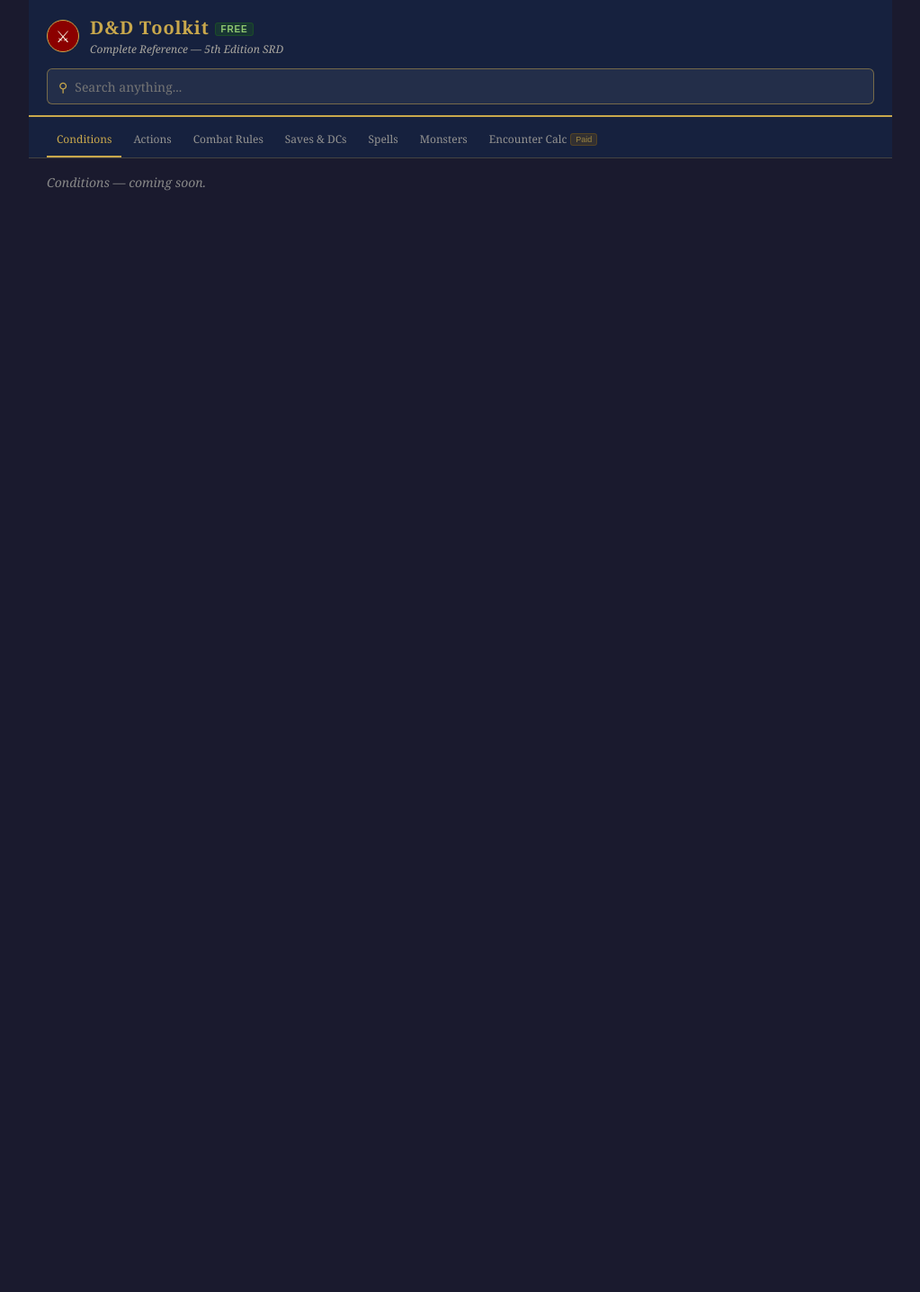
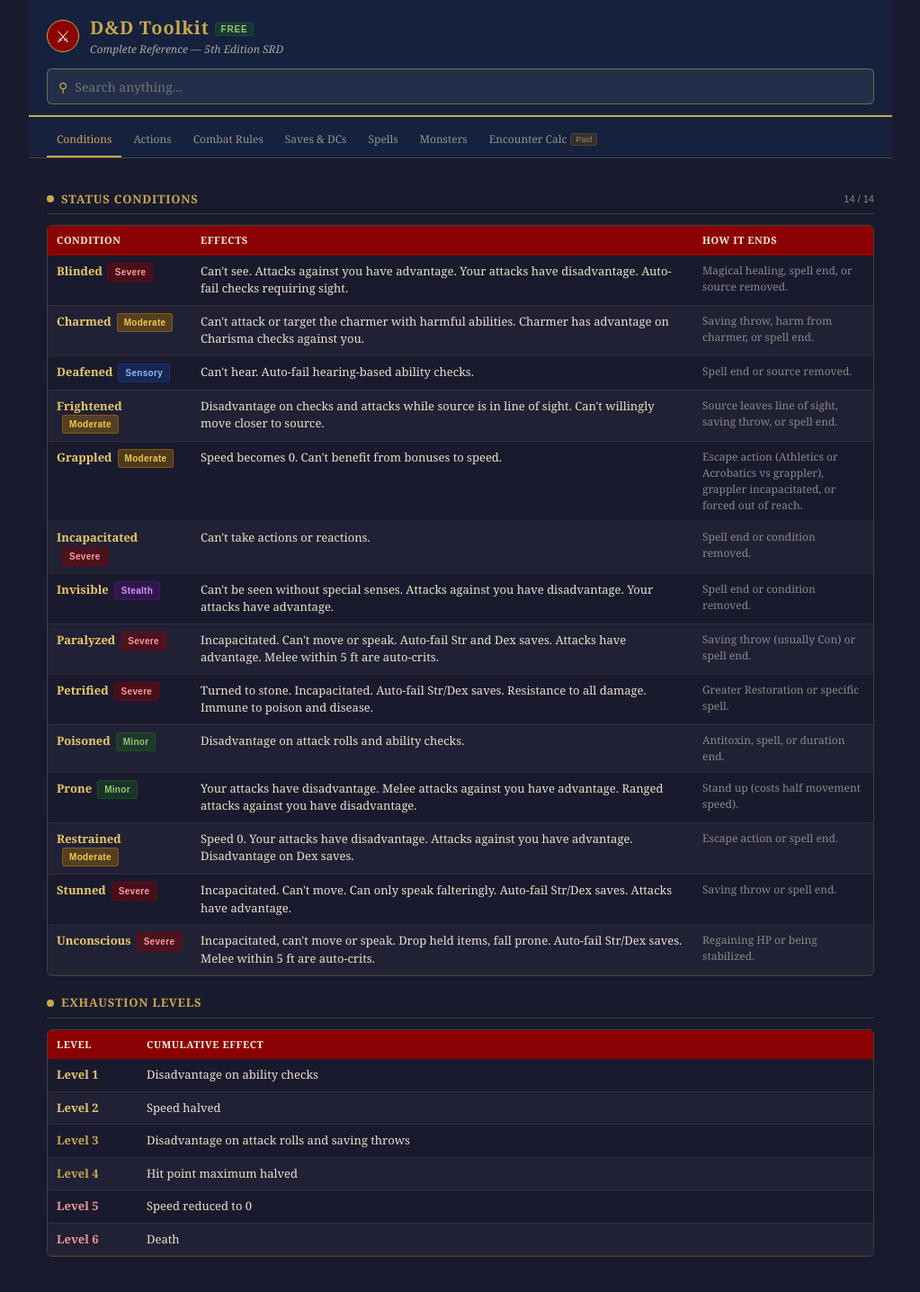
Before and after one commit to sbetting510/idlemode-toolkit, a React (Vite) app: page / in a window 1280 px wide. Shown: the top 1436 px of the page at 90% size, without its empty margins (128-1151 px from the left). Before the commit the page ends 800 px from the top, so only its background shows below. Built offline with nearby package versions, Linux system fonts and the light colour scheme.

Commit message:
Add Conditions tab

```diff
--- a/src/App.jsx
+++ b/src/App.jsx
@@ -1,5 +1,6 @@
 import { useState } from 'react'
 import './styles/globals.css'
+import Conditions from './components/tabs/Conditions'
 
 const TABS = [
   { id: 'conditions',  label: 'Conditions',     paid: false },
@@ -214,9 +215,12 @@
 
       {/* ── Tab content ── */}
       <main style={{ padding: '1rem 1.25rem' }}>
-        <p style={{ color: 'var(--muted)', fontStyle: 'italic', fontSize: 14 }}>
-          {activeTab.label} — coming soon.
-        </p>
+        {currentTab === 'conditions' && <Conditions searchTerm={searchTerm} />}
+        {currentTab !== 'conditions' && (
+          <p style={{ color: 'var(--muted)', fontStyle: 'italic', fontSize: 14 }}>
+            {activeTab.label} — coming soon.
+          </p>
+        )}
       </main>
 
     </div>
--- /dev/null
+++ b/src/components/tabs/Conditions.jsx
@@ -0,0 +1,147 @@
+const CONDITIONS = [
+    { name: 'Blinded', sev: 'red', effects: "Can't see. Attacks against you have advantage. Your attacks have disadvantage. Auto-fail checks requiring sight.", ends: 'Magical healing, spell end, or source removed.' },
+    { name: 'Charmed', sev: 'amber', effects: "Can't attack or target the charmer with harmful abilities. Charmer has advantage on Charisma checks against you.", ends: 'Saving throw, harm from charmer, or spell end.' },
+    { name: 'Deafened', sev: 'blue', effects: "Can't hear. Auto-fail hearing-based ability checks.", ends: 'Spell end or source removed.' },
+    { name: 'Frightened', sev: 'amber', effects: "Disadvantage on checks and attacks while source is in line of sight. Can't willingly move closer to source.", ends: 'Source leaves line of sight, saving throw, or spell end.' },
+    { name: 'Grappled', sev: 'amber', effects: "Speed becomes 0. Can't benefit from bonuses to speed.", ends: 'Escape action (Athletics or Acrobatics vs grappler), grappler incapacitated, or forced out of reach.' },
+    { name: 'Incapacitated', sev: 'red', effects: "Can't take actions or reactions.", ends: 'Spell end or condition removed.' },
+    { name: 'Invisible', sev: 'purple', effects: "Can't be seen without special senses. Attacks against you have disadvantage. Your attacks have advantage.", ends: 'Spell end or condition removed.' },
+    { name: 'Paralyzed', sev: 'red', effects: "Incapacitated. Can't move or speak. Auto-fail Str and Dex saves. Attacks have advantage. Melee within 5 ft are auto-crits.", ends: 'Saving throw (usually Con) or spell end.' },
+    { name: 'Petrified', sev: 'red', effects: "Turned to stone. Incapacitated. Auto-fail Str/Dex saves. Resistance to all damage. Immune to poison and disease.", ends: 'Greater Restoration or specific spell.' },
+    { name: 'Poisoned', sev: 'green', effects: 'Disadvantage on attack rolls and ability checks.', ends: 'Antitoxin, spell, or duration end.' },
+    { name: 'Prone', sev: 'green', effects: 'Your attacks have disadvantage. Melee attacks against you have advantage. Ranged attacks against you have disadvantage.', ends: 'Stand up (costs half movement speed).' },
+    { name: 'Restrained', sev: 'amber', effects: 'Speed 0. Your attacks have disadvantage. Attacks against you have advantage. Disadvantage on Dex saves.', ends: 'Escape action or spell end.' },
+    { name: 'Stunned', sev: 'red', effects: "Incapacitated. Can't move. Can only speak falteringly. Auto-fail Str/Dex saves. Attacks have advantage.", ends: 'Saving throw or spell end.' },
+    { name: 'Unconscious', sev: 'red', effects: "Incapacitated, can't move or speak. Drop held items, fall prone. Auto-fail Str/Dex saves. Melee within 5 ft are auto-crits.", ends: 'Regaining HP or being stabilized.' },
+  ]
+
+  const EXHAUSTION = [
+    { level: 'Level 1', effect: 'Disadvantage on ability checks' },
+    { level: 'Level 2', effect: 'Speed halved' },
+    { level: 'Level 3', effect: 'Disadvantage on attack rolls and saving throws' },
+    { level: 'Level 4', effect: 'Hit point maximum halved' },
+    { level: 'Level 5', effect: 'Speed reduced to 0' },
+    { level: 'Level 6', effect: 'Death' },
+  ]
+
+  const SEV_BADGE = {
+    red:    { bg: 'rgba(139,0,0,0.4)',     color: '#ff9999', border: 'rgba(139,0,0,0.6)',     label: 'Severe'   },
+    amber:  { bg: 'rgba(180,120,0,0.35)',  color: '#f5c842', border: 'rgba(180,120,0,0.5)',   label: 'Moderate' },
+    green:  { bg: 'rgba(30,100,30,0.35)',  color: '#90c870', border: 'rgba(30,100,30,0.5)',   label: 'Minor'    },
+    blue:   { bg: 'rgba(20,60,140,0.4)',   color: '#90b8f8', border: 'rgba(20,60,140,0.6)',   label: 'Sensory'  },
+    purple: { bg: 'rgba(80,20,120,0.4)',   color: '#d090f8', border: 'rgba(80,20,120,0.6)',   label: 'Stealth'  },
+  }
+
+  function Badge({ sev }) {
+    const s = SEV_BADGE[sev]
+    return (
+      <span style={{
+        display: 'inline-block', padding: '2px 7px', borderRadius: 3,
+        fontSize: 10, fontWeight: 'bold', fontFamily: 'sans-serif',
+        letterSpacing: '0.03em', whiteSpace: 'nowrap',
+        background: s.bg, color: s.color, border: `1px solid ${s.border}`,
+        marginLeft: 6,
+      }}>{s.label}</span>
+    )
+  }
+
+  function hl(text, term) {
+    if (!term) return text
+    const re = new RegExp(`(${term.replace(/[.*+?^${}()|[\]\\]/g, '\\$&')})`, 'gi')
+    const parts = text.split(re)
+    return parts.map((part, i) =>
+      re.test(part) ? <mark key={i}>{part}</mark> : part
+    )
+  }
+
+  function SectionHeader({ title, count, total }) {
+    return (
+      <div style={{
+        display: 'flex', alignItems: 'center', gap: 8,
+        margin: '1.25rem 0 0.75rem', paddingBottom: 6,
+        borderBottom: '1px solid var(--border)',
+      }}>
+        <div style={{ width: 8, height: 8, borderRadius: '50%', background: 'var(--gold)', flexShrink: 0 }} />
+        <span style={{ fontSize: 13, fontWeight: 'bold', color: 'var(--gold)', letterSpacing: '0.06em', textTransform: 'uppercase' }}>{title}</span>
+        {count !== undefined && (
+          <span style={{ fontSize: 11, color: 'var(--muted)', marginLeft: 'auto', fontFamily: 'sans-serif' }}>{count} / {total}</span>
+        )}
+      </div>
+    )
+  }
+
+  export default function Conditions({ searchTerm }) {
+    const filtered = CONDITIONS.filter(c =>
+      !searchTerm || [c.name, c.effects, c.ends].some(v => v.toLowerCase().includes(searchTerm.toLowerCase()))
+    )
+    const exFiltered = EXHAUSTION.filter(e =>
+      !searchTerm || [e.level, e.effect].some(v => v.toLowerCase().includes(searchTerm.toLowerCase()))
+    )
+
+    return (
+      <div>
+        <SectionHeader title="Status conditions" count={filtered.length} total={CONDITIONS.length} />
+
+        {filtered.length === 0 ? (
+          <div style={{ textAlign: 'center', padding: '2rem', color: 'var(--muted)', fontStyle: 'italic' }}>
+            No conditions match &ldquo;{searchTerm}&rdquo;
+          </div>
+        ) : (
+          <div style={{ border: '1px solid var(--border)', borderRadius: 6, overflow: 'hidden', overflowX: 'auto' }}>
+            <table style={{ width: '100%', borderCollapse: 'collapse', fontSize: 13, minWidth: 500 }}>
+              <thead>
+                <tr style={{ background: 'var(--crimson)' }}>
+                  <th style={{ padding: '8px 10px', textAlign: 'left', color: 'var(--parch)', fontSize: 11, fontWeight: 'bold', letterSpacing: '0.05em', textTransform: 'uppercase', width: 160 }}>Condition</th>
+                  <th style={{ padding: '8px 10px', textAlign: 'left', color: 'var(--parch)', fontSize: 11, fontWeight: 'bold', letterSpacing: '0.05em', textTransform: 'uppercase' }}>Effects</th>
+                  <th style={{ padding: '8px 10px', textAlign: 'left', color: 'var(--parch)', fontSize: 11, fontWeight: 'bold', letterSpacing: '0.05em', textTransform: 'uppercase', width: 200 }}>How it ends</th>
+                </tr>
+              </thead>
+              <tbody>
+                {filtered.map((c, i) => (
+                  <tr key={c.name} style={{ borderBottom: '1px solid rgba(201,168,76,0.1)', background: i % 2 === 0 ? 'transparent' : 'rgba(255,255,255,0.03)' }}>
+                    <td style={{ padding: '8px 10px', verticalAlign: 'top', fontWeight: 'bold', color: 'var(--gold2)' }}>
+                      {hl(c.name, searchTerm)}<Badge sev={c.sev} />
+                    </td>
+                    <td style={{ padding: '8px 10px', verticalAlign: 'top', color: 'var(--parch2)', lineHeight: 1.5 }}>
+                      {hl(c.effects, searchTerm)}
+                    </td>
+                    <td style={{ padding: '8px 10px', verticalAlign: 'top', color: 'var(--muted)', fontSize: 12, lineHeight: 1.5 }}>
+                      {hl(c.ends, searchTerm)}
+                    </td>
+                  </tr>
+                ))}
+              </tbody>
+            </table>
+          </div>
+        )}
+
+        {exFiltered.length > 0 && (
+          <>
+            <SectionHeader title="Exhaustion levels" />
+            <div style={{ border: '1px solid var(--border)', borderRadius: 6, overflow: 'hidden' }}>
+              <table style={{ width: '100%', borderCollapse: 'collapse', fontSize: 13 }}>
+                <thead>
+                  <tr style={{ background: 'var(--crimson)' }}>
+                    <th style={{ padding: '8px 10px', textAlign: 'left', color: 'var(--parch)', fontSize: 11, fontWeight: 'bold', letterSpacing: '0.05em', textTransform: 'uppercase', width: 100 }}>Level</th>
+                    <th style={{ padding: '8px 10px', textAlign: 'left', color: 'var(--parch)', fontSize: 11, fontWeight: 'bold', letterSpacing: '0.05em', textTransform: 'uppercase' }}>Cumulative effect</th>
+                  </tr>
+                </thead>
+                <tbody>
+                  {exFiltered.map((e, i) => (
+                    <tr key={e.level} style={{ borderBottom: '1px solid rgba(201,168,76,0.1)', background: i % 2 === 0 ? 'transparent' : 'rgba(255,255,255,0.03)' }}>
+                      <td style={{ padding: '8px 10px', fontWeight: 'bold', color: i >= 4 ? '#f09595' : i >= 2 ? 'var(--gold)' : 'var(--gold2)' }}>
+                        {hl(e.level, searchTerm)}
+                      </td>
+                      <td style={{ padding: '8px 10px', color: 'var(--parch2)' }}>
+                        {hl(e.effect, searchTerm)}
+                      </td>
+                    </tr>
+                  ))}
+                </tbody>
+              </table>
+            </div>
+          </>
+        )}
+      </div>
+    )
+  }
```
